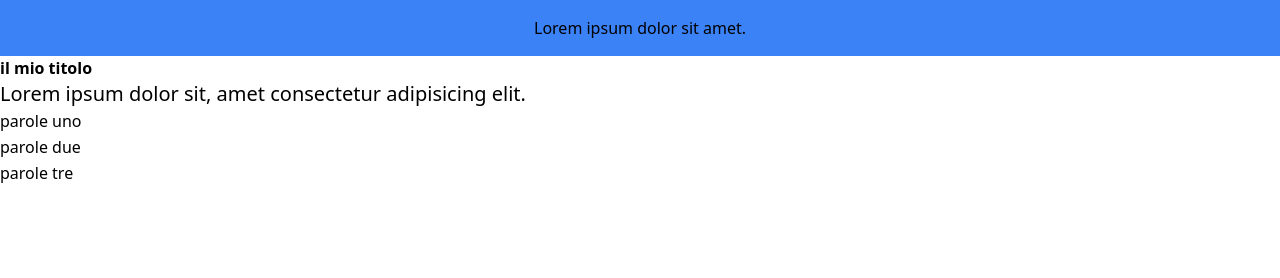
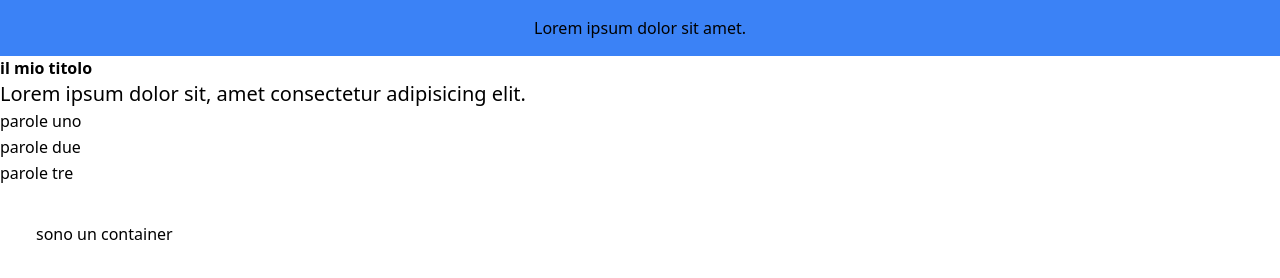
Before and after one commit to MBENE-DIEYE/tailwindCSS, a plain HTML site: page index.html in a window 1280 px wide. Drawn offline with nearby package versions, Linux system fonts and the light colour scheme.

Commit message:
container e margini

```diff
--- a/index.html
+++ b/index.html
@@ -21,5 +21,7 @@
             <li>parole tre</li>
         </ul>
      </div>
+     <!-- container e margini -->
+      <div class="container p-4 m-5"> sono un container </div>
 </body>
 </html>
```
